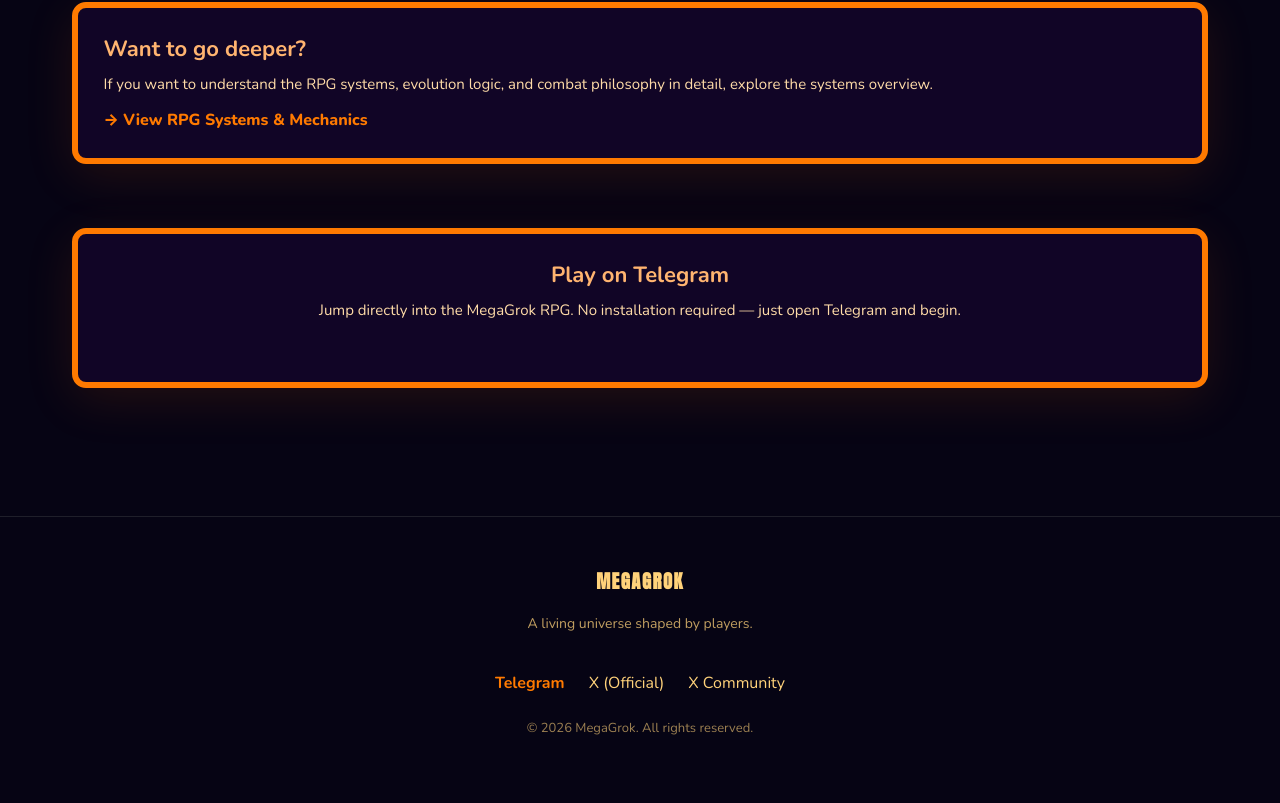
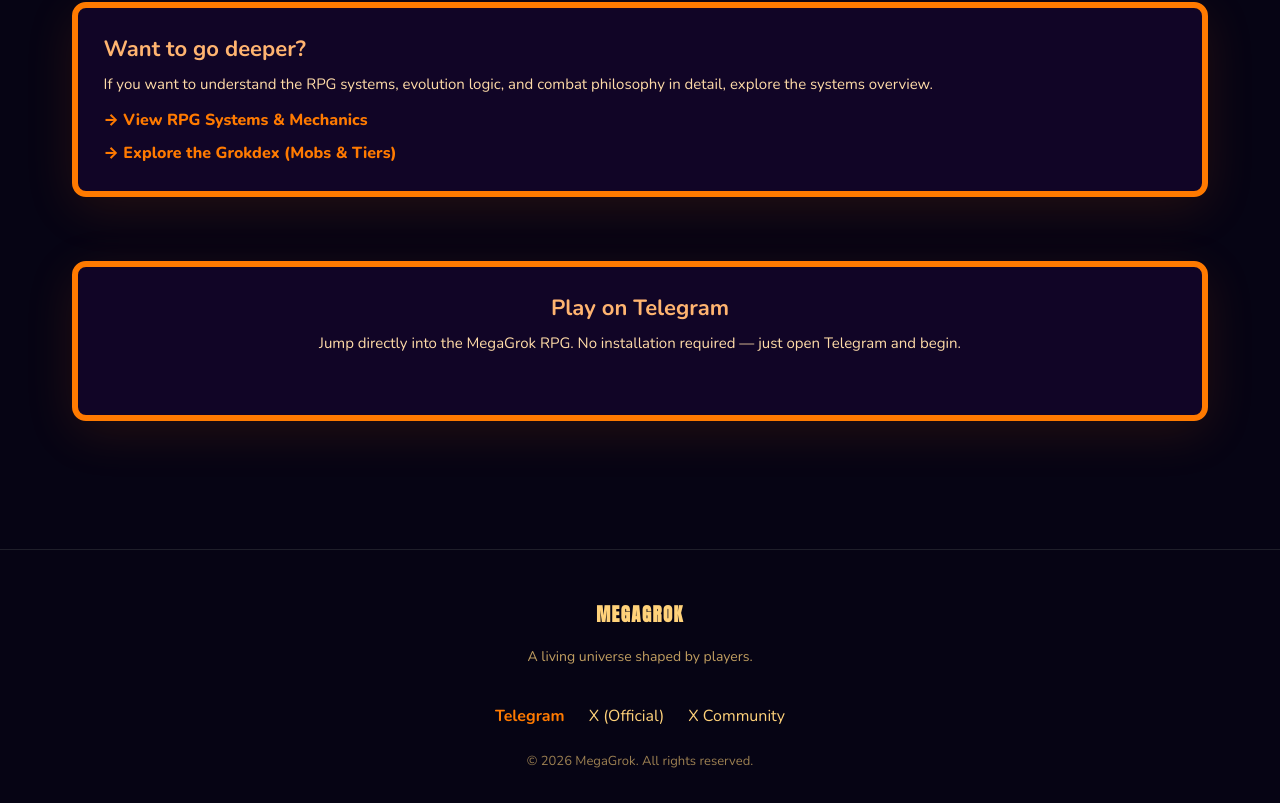
Before and after one commit to fancoilaya/megagrok-website, a Next.js app: page /play in a window 1280 px wide. Shown: the part 1049-1852 px from the top of the page. Before the commit the page ends 1819 px from the top, so only its background shows below. Built offline with nearby package versions, Linux system fonts and the light colour scheme.

Commit message:
Update page.tsx

```diff
--- a/app/play/page.tsx
+++ b/app/play/page.tsx
@@ -85,8 +85,21 @@
           >
             → View RPG Systems & Mechanics
           </a>
+          <a
+            href="/play/mobs"
+            style={{
+              marginTop: 10,
+              display: "inline-block",
+              fontWeight: 800,
+              color: "#ff7a00"
+            }}
+          >
+            → Explore the Grokdex (Mobs & Tiers)
+          </a>
         </div>
       </section>
+
+
 
       {/* CTA */}
       <section style={{ marginTop: 64 }}>
```
